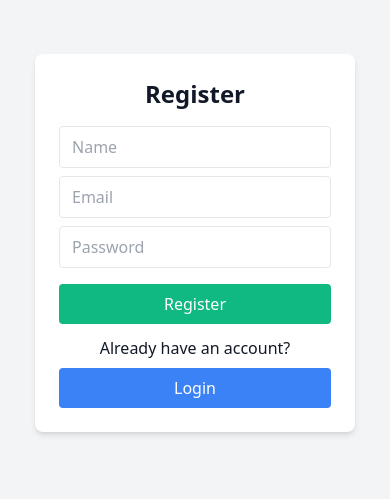
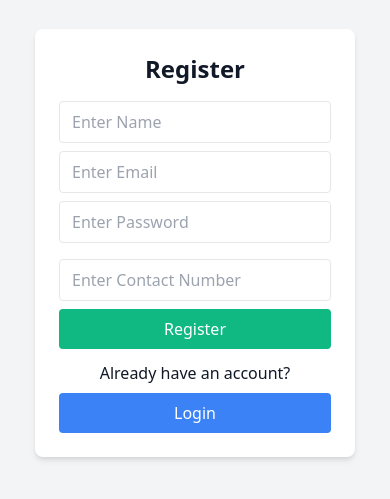
Before and after one commit to Rifat121/MessExpenseTracker, a React (Vite) app in the folder SharedExpenseManager/frontend/: page /register in a window 390 px wide. Shown: the part 179-678 px from the top of the page. Built offline with nearby package versions, Linux system fonts and the light colour scheme.

Commit message:
Add mobile number in register form

```diff
--- a/SharedExpenseManager/frontend/src/pages/Register.jsx
+++ b/SharedExpenseManager/frontend/src/pages/Register.jsx
@@ -6,6 +6,7 @@ const Register = () => {
   const [name, setName] = useState("");
   const [email, setEmail] = useState("");
   const [password, setPassword] = useState("");
+  const [mobile, setMobile] = useState("");
   const navigate = useNavigate();
 
   const handleRegister = async () => {
@@ -14,6 +15,7 @@ const Register = () => {
         name,
         email,
         password,
+        mobile,
       });
       alert("Registration successful! Please log in.");
       navigate("/");
@@ -28,21 +30,27 @@ const Register = () => {
         <h2 className="text-2xl font-bold mb-4 text-center">Register</h2>
         <input
           type="text"
-          placeholder="Name"
+          placeholder="Enter Name"
           className="w-full px-3 py-2 border rounded mb-2"
           onChange={(e) => setName(e.target.value)}
         />
         <input
           type="email"
-          placeholder="Email"
+          placeholder="Enter Email"
           className="w-full px-3 py-2 border rounded mb-2"
           onChange={(e) => setEmail(e.target.value)}
         />
         <input
           type="password"
-          placeholder="Password"
+          placeholder="Enter Password"
           className="w-full px-3 py-2 border rounded mb-4"
           onChange={(e) => setPassword(e.target.value)}
+        />
+        <input
+          type="text"
+          placeholder="Enter Contact Number"
+          className="w-full px-3 py-2 border rounded mb-2"
+          onChange={(e) => setMobile(e.target.value)}
         />
         <button
           className="w-full bg-green-500 text-white py-2 rounded hover:bg-green-600"
```
